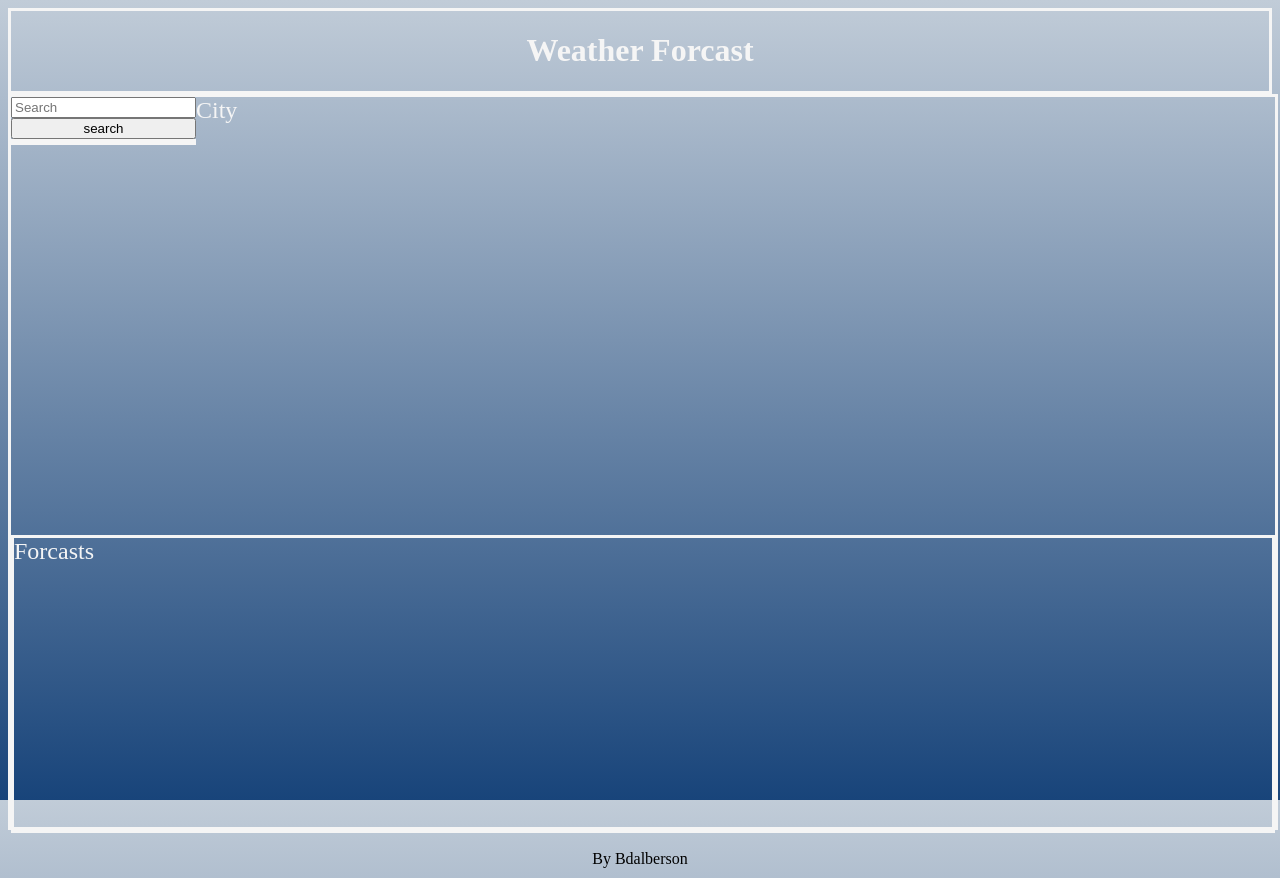
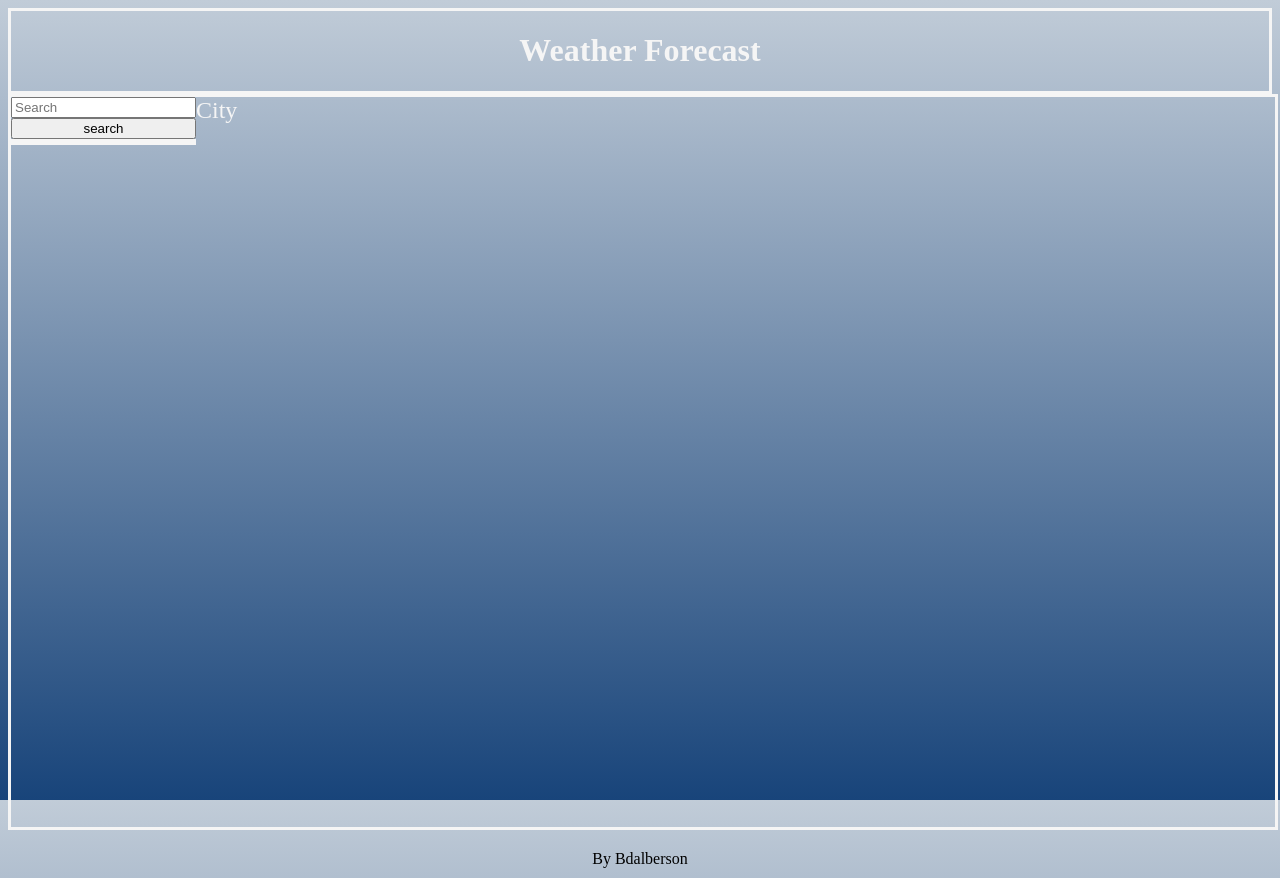
Before and after one commit to bdalberson/weatherforcase, a plain HTML site: page index.html in a window 1280 px wide. Drawn offline with nearby package versions, Linux system fonts and the light colour scheme.

Commit message:
css need README still

```diff
--- a/index.html
+++ b/index.html
@@ -5,12 +5,12 @@
     <meta name="viewport" content="width=device-width, initial-scale=1.0" />
     <meta http-equiv="X-UA-Compatible" content="ie=edge" />
     <link rel="stylesheet" href="./style.css" />
-    <title>Weather Forcast</title>
+    <title>Weather Forecast</title>
   </head>
   <body>
     <header class="head">
         <div>
-        <h1 id ="headname">Weather Forcast</h1>
+        <h1 id ="headname">Weather Forecast</h1>
         </div>
     </header>
 
@@ -30,7 +30,7 @@
           <ul id="citiesBox"></ul>
         </section>
         <section class = "forcastBox">
-        <div>Forcasts</div>
+        <div></div>
           <ul id="forcastBox1"></ul>     <!-- used to dynamically serve up forcasts when generated -->
           <ul id="forcastBox2"></ul>  <!-- done this way so all forcasts can have their own column -->
           <ul id="forcastBox3"></ul>
--- a/style.css
+++ b/style.css
@@ -68,7 +68,6 @@ html
 }
 
 .forcastBox{
-    border-style: solid;
     font-size: x-large;
     width: 45%;
     float: right;
```
